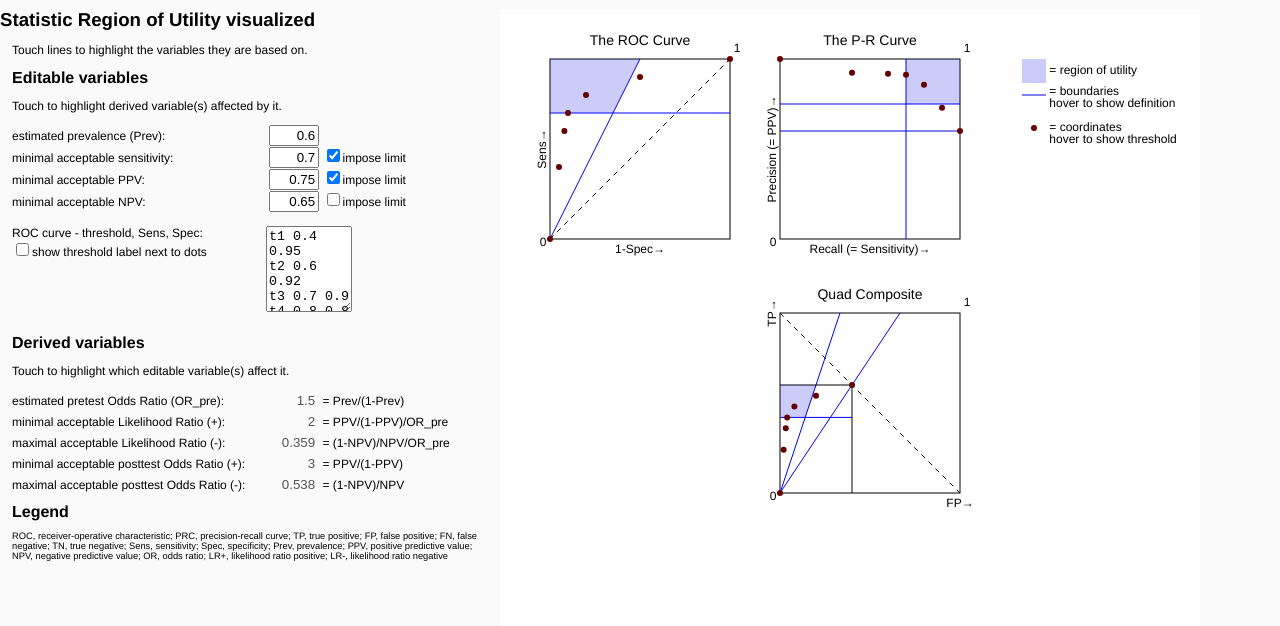
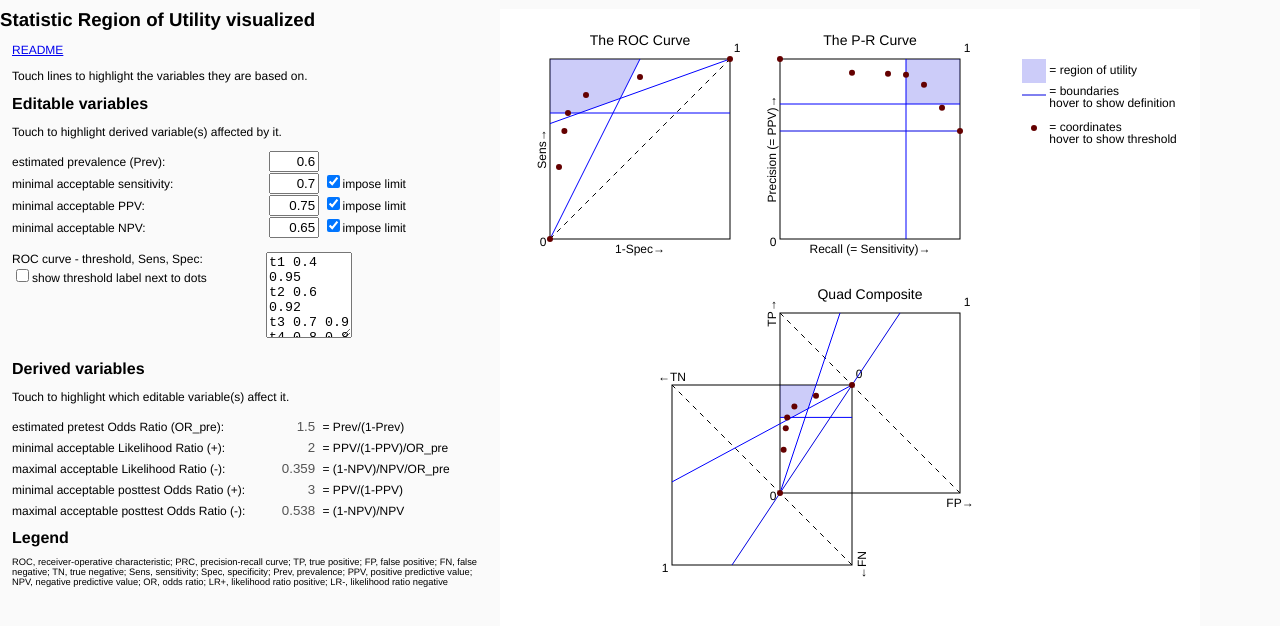
Before and after one commit to reirisono/ROC_PRC_visualizer, a plain HTML site: page visualizer.html in a window 1280 px wide. Drawn offline with Linux system fonts and the light colour scheme.

Commit message:
change app file name, update to README
change the app file name to something other than index.html so that README.md can be displayed as index.html. Minor change to the contents of README.md.

```diff
--- a/index.html
+++ b/visualizer.html
@@ -86,6 +86,7 @@ h2{
 <canvas></canvas>
 <h1>Statistic Region of Utility visualized</h1>
 <div id="inputs">
+<p><a href="index.html">README</a></p>
 <p>
 Touch lines to highlight the variables they are based on.</p>
 <h2>Editable variables</h2>
@@ -107,7 +108,7 @@ Touch lines to highlight the variables they are based on.</p>
 <div id="dNPV_min" onmouseover="HighlightLabelnInput(['LR_neg_max', 'OR_post_neg'])" onmouseout="unHighlightLabelnInput(['LR_neg_max', 'OR_post_neg'])">
 <label for="NPV_min">minimal acceptable NPV:</label>
 <input type="text" id="NPV_min" value="0.65"/>
-<input type="checkbox" id="showhide_FNvTN" value="1" />impose limit
+<input type="checkbox" id="showhide_FNvTN" value="1" checked />impose limit
 </div>
 <br/>
 <div style="height:100px; width: 340px">
```
Also changed, not shown: 1 other file.
